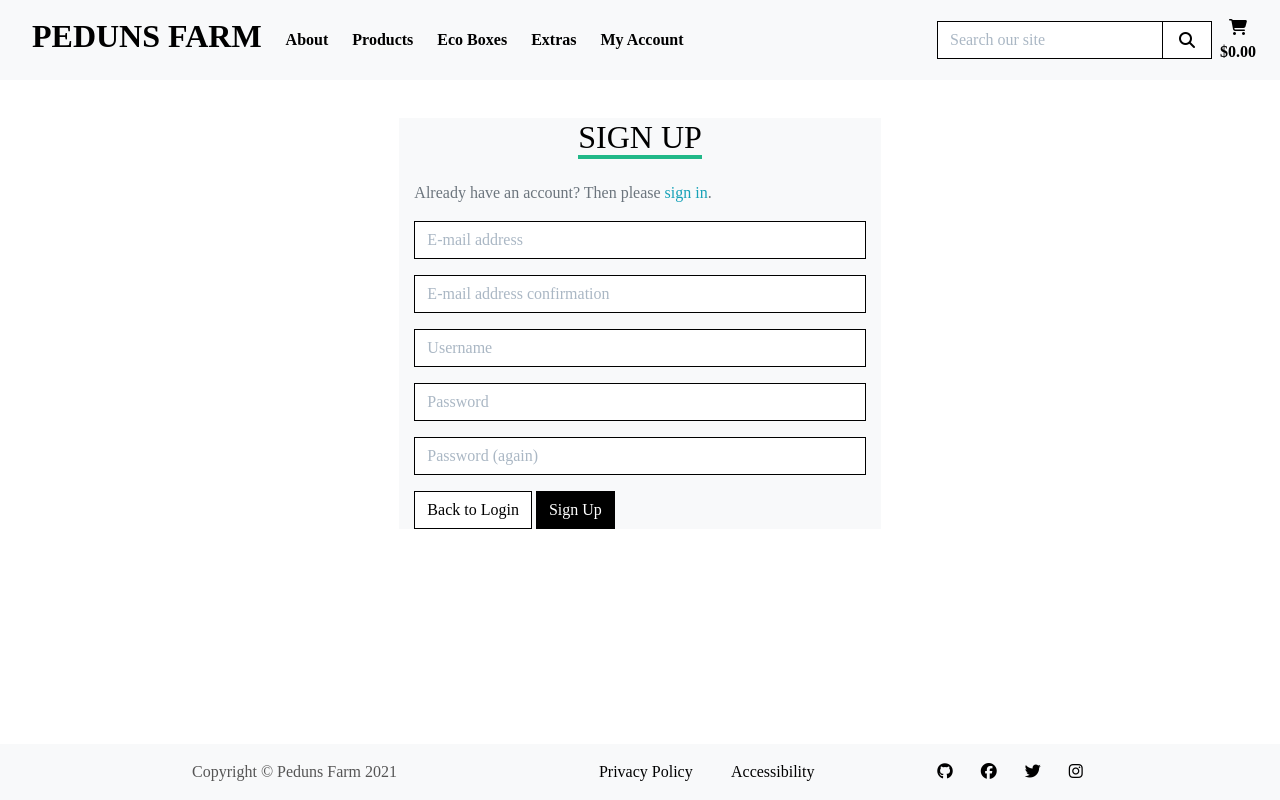
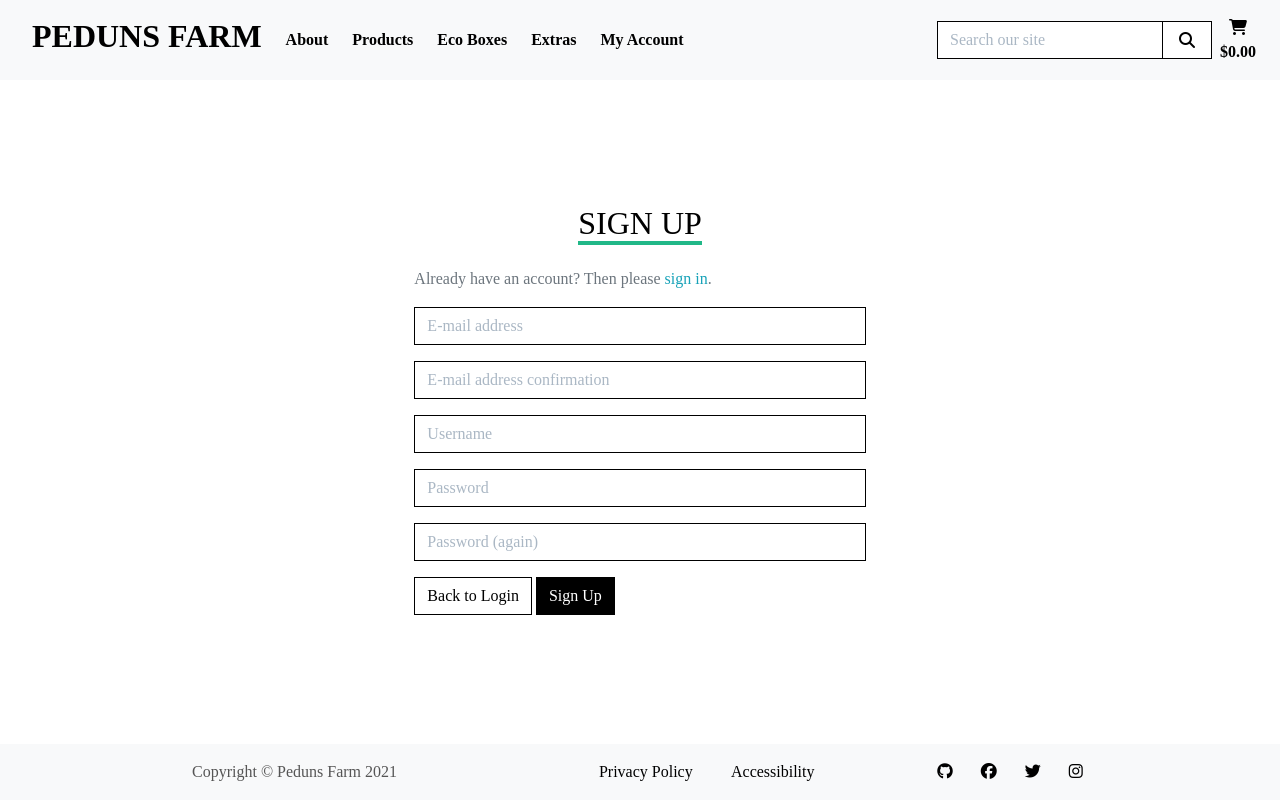
Before and after one commit to Joan-Amudu/Peduns-Farm, a Django app: page /accounts/signup/ in a window 1280 px wide. Run offline with Django 3.2, Linux system fonts and the light colour scheme; some libraries are stand-ins or nearby versions.

Commit message:
Add white background color

```diff
--- a/bookings/static/bookings/css/booking.css
+++ b/bookings/static/bookings/css/booking.css
@@ -11,10 +11,6 @@
 .booking_title span {
     border-bottom: 4px solid #21b888;
     justify-content: center;
-}
-
-.booking {
-    background-color: #f8f9fa;
 }
 
 form-check,
--- a/bookings/templates/bookings/booking.html
+++ b/bookings/templates/bookings/booking.html
@@ -13,7 +13,7 @@
                 <span>Fruit Picking</span>
             </h2>
             <div class="row">
-                <div class="col-12 col-md-6 offset-md-3 booking">
+                <div class="col-12 col-md-6 offset-md-3">
                     <div class="text-center text-black mt-5">
                         <h4> We open again in March!</h4>
                         <h4>Come and pick your own produce</h4>
--- a/contact/static/contact/css/contact.css
+++ b/contact/static/contact/css/contact.css
@@ -12,7 +12,3 @@
     border-bottom: 4px solid #21b888;
     justify-content: center;
 }
-
-.contact {
-    background-color: #f8f9fa;
-}
--- a/contact/templates/contact/contact.html
+++ b/contact/templates/contact/contact.html
@@ -13,7 +13,7 @@
                 <span>Contact Us</span>
             </h2>
             <div class="row">
-                <div class="col-12 col-md-6 offset-md-3 contact">
+                <div class="col-12 col-md-6 offset-md-3">
                     <div class="text-center text-black">
                         <p><strong>Email:</strong>
                             <a href="mailto:pedunsfarm@gmail.com" target="_blank">
--- a/static/css/base.css
+++ b/static/css/base.css
@@ -23,6 +23,7 @@ main {
 
 /*main content*/
 .content {
+    background-color: white;
 	padding: 3%;
 }
 
@@ -257,10 +258,6 @@ footer i {
     justify-content: center;
 }
 
-.account_base {
-    background-color: #f8f9fa;
-}
-
 /* Product Form */
 
 .btn-file {
@@ -326,3 +323,21 @@ footer i {
 
     }
 }
+
+/* For extra large Screens */
+@media (max-width: 2500px) {
+    body {
+    margin-left: auto;
+    margin-right: auto;
+
+    }
+
+    .content {
+        padding-top: 5%;
+    }
+
+    .allauth {
+        padding-top: 5%;
+    }
+
+}
--- a/templates/allauth/account/base.html
+++ b/templates/allauth/account/base.html
@@ -1,10 +1,10 @@
 {% extends "base.html" %}
 
 {% block content %}
-    <div class="container">
+    <div class="container allauth">
         <div class="overlay"></div>
         <div class="row">
-            <div class="col-12 col-md-6 offset-md-3 account_base">
+            <div class="col-12 col-md-6 offset-md-3">
                 <div class="allauth-form-inner-content">
                     {% block inner_content %}
                     {% endblock %}
```
